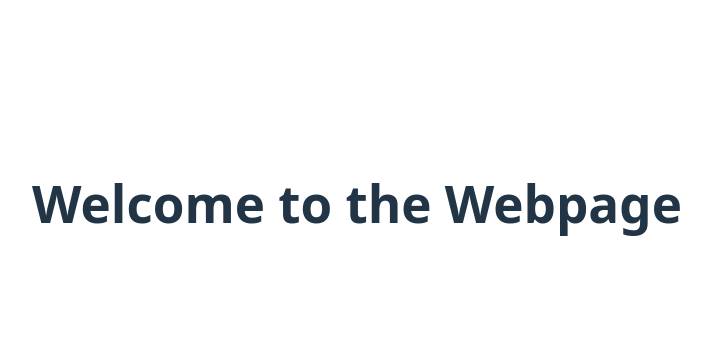
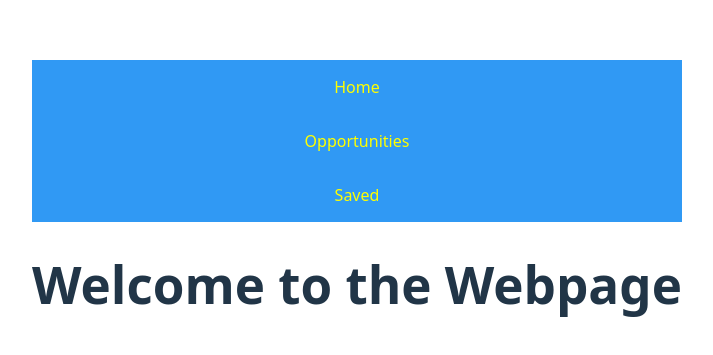
Before and after one commit to lelinyu/HOTH12, a React (Vite) app in the folder volunteer-app/: page / in a window 1280 px wide. Shown: the part 197-552 px from the top of the page, without its empty margins (283-996 px from the left). Built offline with nearby package versions, Linux system fonts and the light colour scheme.

Commit message:
add navbar

```diff
--- a/volunteer-app/src/App.jsx
+++ b/volunteer-app/src/App.jsx
@@ -2,9 +2,17 @@ import "./App.css";
 
 function App() {
   return (
-    <div>
-      <h1> Welcome to the Webpage </h1>
-    </div>
+    <>
+    <nav class="navbar">
+      <ul>
+        <li><a href="">Home</a></li>
+        <li><a href="">Opportunities</a></li>
+        <li><a href="">Saved</a></li>
+      </ul>
+    </nav><div>
+        <h1> Welcome to the Webpage </h1>
+      </div>
+    </>
   );
 }
 
```
